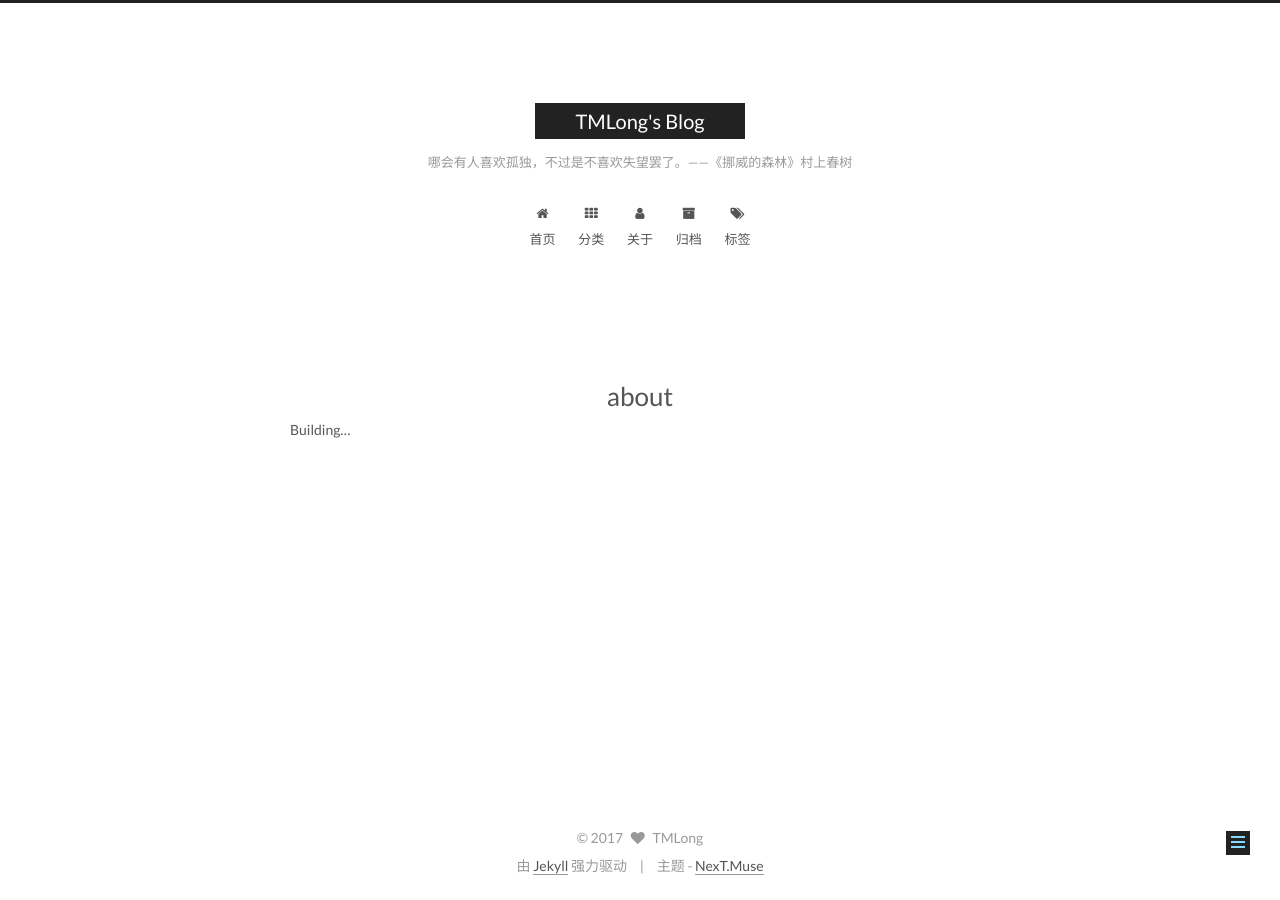
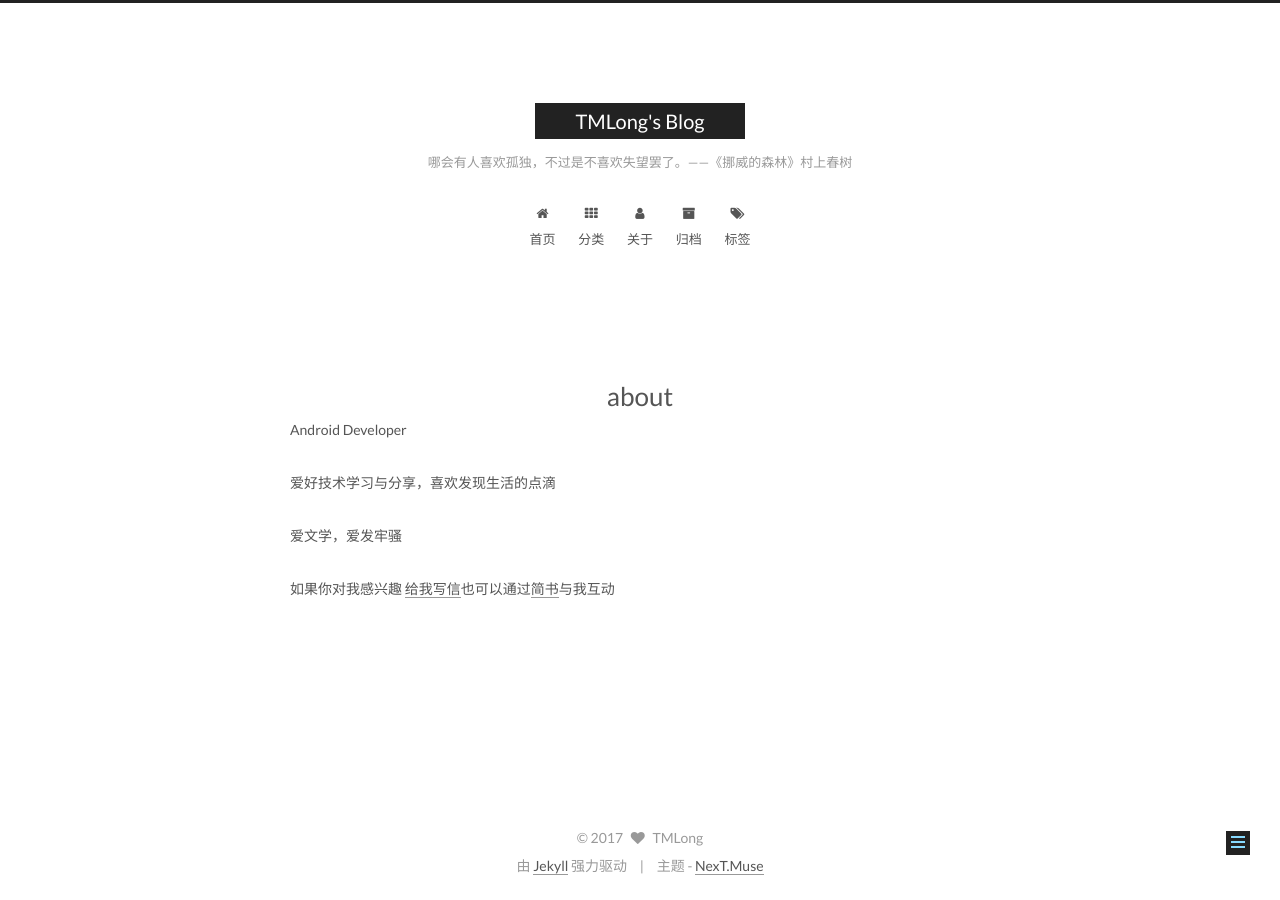
Before and after one commit to TMLAndroid/TMLAndroid.github.io, a Jekyll site: the page built from about/index.md, in a window 1280 px wide. Built offline with Jekyll 4.4.1, drawn with Linux system fonts in a browser that asks for light colours; comment, search, counter and statistics services are not loaded.

Commit message:
搭建博客 （1）支持赞赏功能 （2）完善个人简介功能 （3）添加第三方链接功能 （4）添加百度统计功能（待验证）

```diff
--- a/_config.yml
+++ b/_config.yml
@@ -86,7 +86,7 @@ keywords: "Jekyll, NexT"
 rss:
 
 # Specify the date when the site was setup
-#since: 2015
+#since: 2017
 
 # icon between year and author @Footer
 authoricon: heart
@@ -212,7 +212,9 @@ font:
 # Social Links
 # Key is the link label showing to end users.
 # Value is the target link (E.g. GitHub: https://github.com/iissnan)
-#social:
+social:
+  GitHub: https://github.com/TMLAndroid
+  JianShu: http://www.jianshu.com/u/f74ad99e1c00
   #LinkLabel: Link
 
 
@@ -225,8 +227,13 @@ social_icons:
   enable: true
   # Icon Mappings.
   # KeyMapsToSocialItemKey: NameOfTheIconFromFontAwesome
-  GitHub: https://github.com/TMLAndroid
-  JianShu: http://www.jianshu.com/u/f74ad99e1c00
+  GitHub: github
+  #JianShu: jianshu
+
+reward_comment: 坚持原创技术分享，您的支持将鼓励我继续创作！
+wechatpay: /assets/images/wechatpay.png
+alipay: /assets/images/alipay.png
+
 
 
 # Sidebar Avatar
@@ -371,7 +378,7 @@ han: false
 #swiftype_key:
 
 # Baidu Analytics ID
-#baidu_analytics:
+baidu_analytics: 1decbced2a2fd5033fb43b1cd76b7d43
 
 # Duoshuo ShortName
 #duoshuo_shortname:
@@ -517,7 +524,7 @@ busuanzi_count:
 
 
 # Enable baidu push so that the blog will push the url to baidu automatically which is very helpful for SEO
-baidu_push: false
+baidu_push: true
 
 # Google Calendar
 # Share your recent schedule to others via calendar page
--- a/about/index.md
+++ b/about/index.md
@@ -3,4 +3,10 @@ title: about
 layout: page
 ---
 
-Building...
+Android Developer
+
+爱好技术学习与分享，喜欢发现生活的点滴
+
+爱文学，爱发牢骚
+
+如果你对我感兴趣 <a href="mailto:coed.tmlong@gmail.com">给我写信</a>也可以通过[简书](http://www.jianshu.com/u/f74ad99e1c00)与我互动
```
Also changed, not shown: assets/images/alipay.png (added), assets/images/avatar.jpeg (added), assets/images/wechatpay.png (added).
